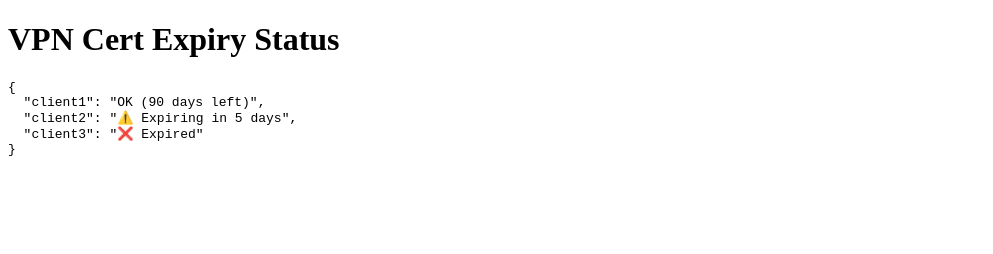
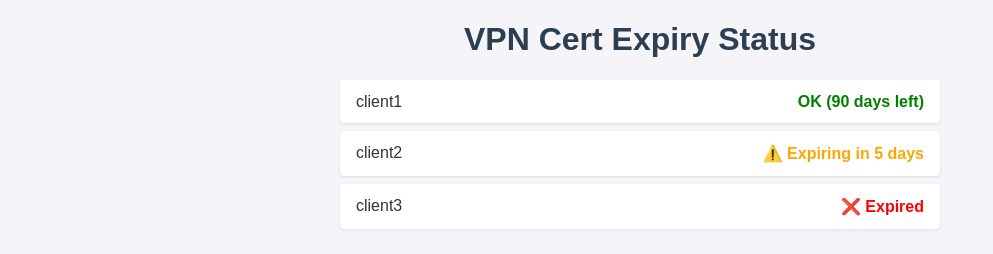
Before and after one commit to dovsk/vpn-status, a plain HTML site: page index.html in a window 1280 px wide. Shown: the whole page, without its empty margins (0-993 px from the left). Drawn offline with Linux system fonts and the light colour scheme.

Commit message:
Update index.html

```diff
--- a/index.html
+++ b/index.html
@@ -1,17 +1,83 @@
 <!DOCTYPE html>
-<html>
+<html lang="en">
 <head>
-  <title>VPN Cert Expiry</title>
+  <meta charset="UTF-8">
+  <title>VPN Cert Expiry Dashboard</title>
+  <style>
+    body {
+      font-family: Arial, sans-serif;
+      background: #f4f4f9;
+      color: #333;
+      margin: 1rem;
+    }
+    h1 {
+      text-align: center;
+      color: #2c3e50;
+    }
+    ul.cert-list {
+      list-style: none;
+      padding: 0;
+      max-width: 600px;
+      margin: 1rem auto;
+    }
+    ul.cert-list li {
+      background: #fff;
+      margin: 0.5rem 0;
+      padding: 0.8rem 1rem;
+      border-radius: 4px;
+      display: flex;
+      justify-content: space-between;
+      box-shadow: 0 1px 3px rgba(0,0,0,0.1);
+    }
+    .status-ok {
+      color: green;
+      font-weight: bold;
+    }
+    .status-warning {
+      color: orange;
+      font-weight: bold;
+    }
+    .status-expired {
+      color: red;
+      font-weight: bold;
+    }
+  </style>
 </head>
 <body>
   <h1>VPN Cert Expiry Status</h1>
-  <pre id="json"></pre>
+  <ul id="cert-list" class="cert-list">
+    <!-- Items will be injected here -->
+  </ul>
 
   <script>
     fetch('data.json')
-      .then(response => response.json())
+      .then(resp => resp.json())
       .then(data => {
-        document.getElementById('json').textContent = JSON.stringify(data, null, 2);
+        const ul = document.getElementById('cert-list');
+        ul.innerHTML = '';  // clear placeholder
+
+        Object.entries(data).forEach(([client, status]) => {
+          const li = document.createElement('li');
+          const label = document.createElement('span');
+          label.textContent = client;
+          const stat = document.createElement('span');
+          stat.textContent = status;
+
+          // Assign a CSS class based on the status text
+          if (status.toLowerCase().includes('expired')) {
+            stat.classList.add('status-expired');
+          } else if (status.includes('⚠️')) {
+            stat.classList.add('status-warning');
+          } else {
+            stat.classList.add('status-ok');
+          }
+
+          li.append(label, stat);
+          ul.append(li);
+        });
+      })
+      .catch(err => {
+        document.getElementById('cert-list').innerHTML = `<li style="color:red;">Error loading JSON: ${err}</li>`;
       });
   </script>
 </body>
```
